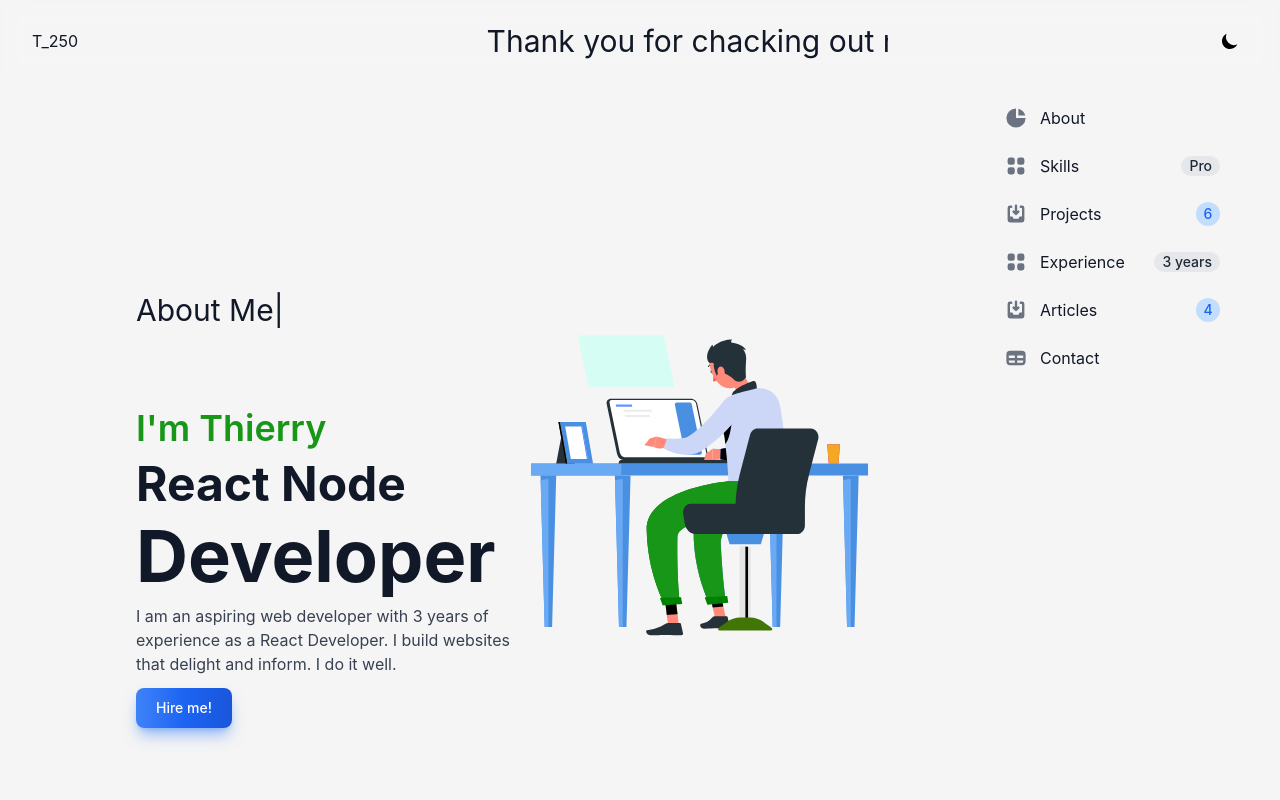
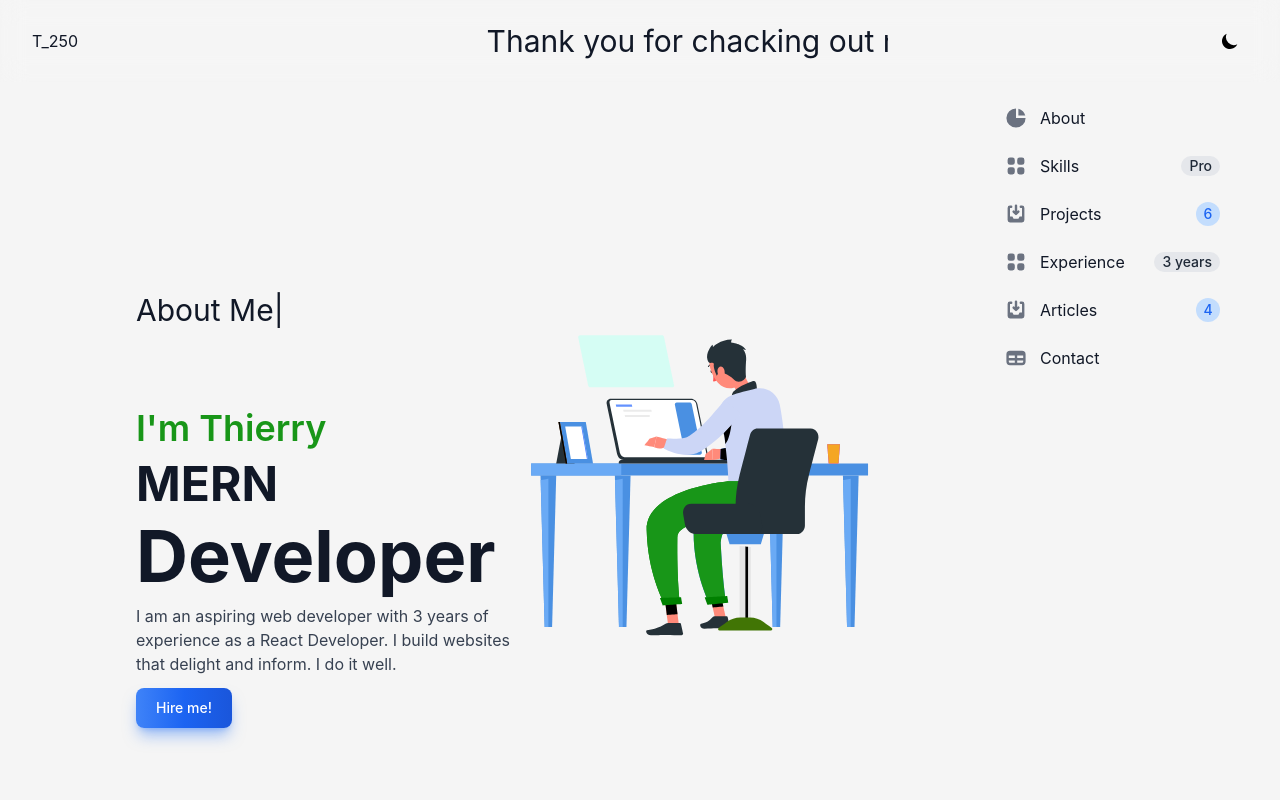
Before and after one commit to Thiernope/thierry_dev_portfolio_2022, a React (Create React App) app in the folder my-portfolio/: page / in a window 1280 px wide. Shown: the top 800 px of the page. Built offline with nearby package versions, Linux system fonts and the light colour scheme; a web font is replaced by a local one.

Commit message:
chaning the tittle

```diff
--- a/my-portfolio/src/components/sections/Bio.js
+++ b/my-portfolio/src/components/sections/Bio.js
@@ -26,7 +26,7 @@ const Bio = () => {
         wrapper = "p"
         /></h1>
          <h1 className="gr mt-10 md:mt-0 font-semibold text-2xl lg:text-4xl mb-3">I'm Thierry</h1>
-         <h1 className="font-bold text-3xl lg:text-5xl text-gray-900 dark:text-gray-400 transition ease-in duration-700 mt-3">React Node</h1><br/>
+         <h1 className="font-bold text-3xl lg:text-5xl text-gray-900 dark:text-gray-400 transition ease-in duration-700 mt-3">MERN</h1><br/>
          <h1 className="font-bold text-5xl lg:text-7xl text-gray-900 dark:text-gray-400 transition ease-in duration-700 -mt-3">Developer</h1>
          <p className="max-w-sm mb-3 mt-3 font-normal text-gray-700 dark:text-gray-400">
          I am an aspiring web developer with 3 years of experience as a React Developer.
```
